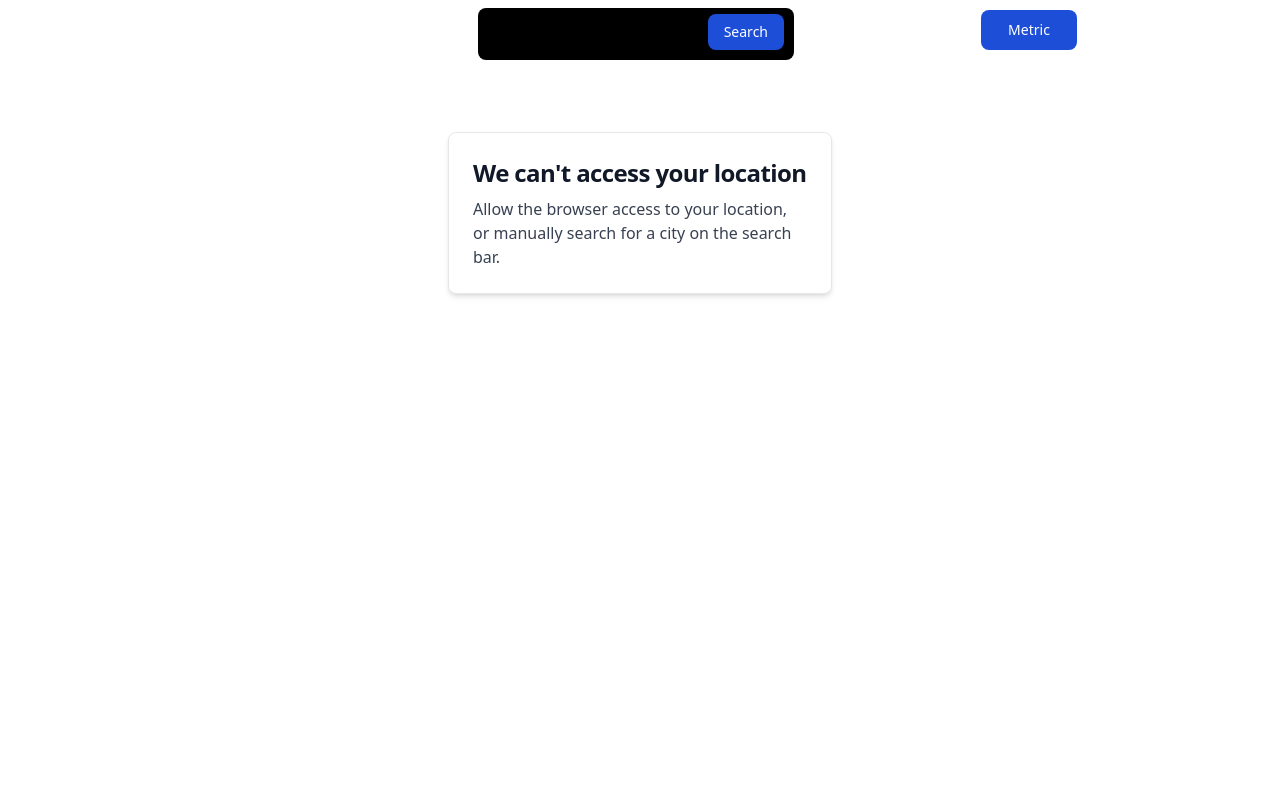
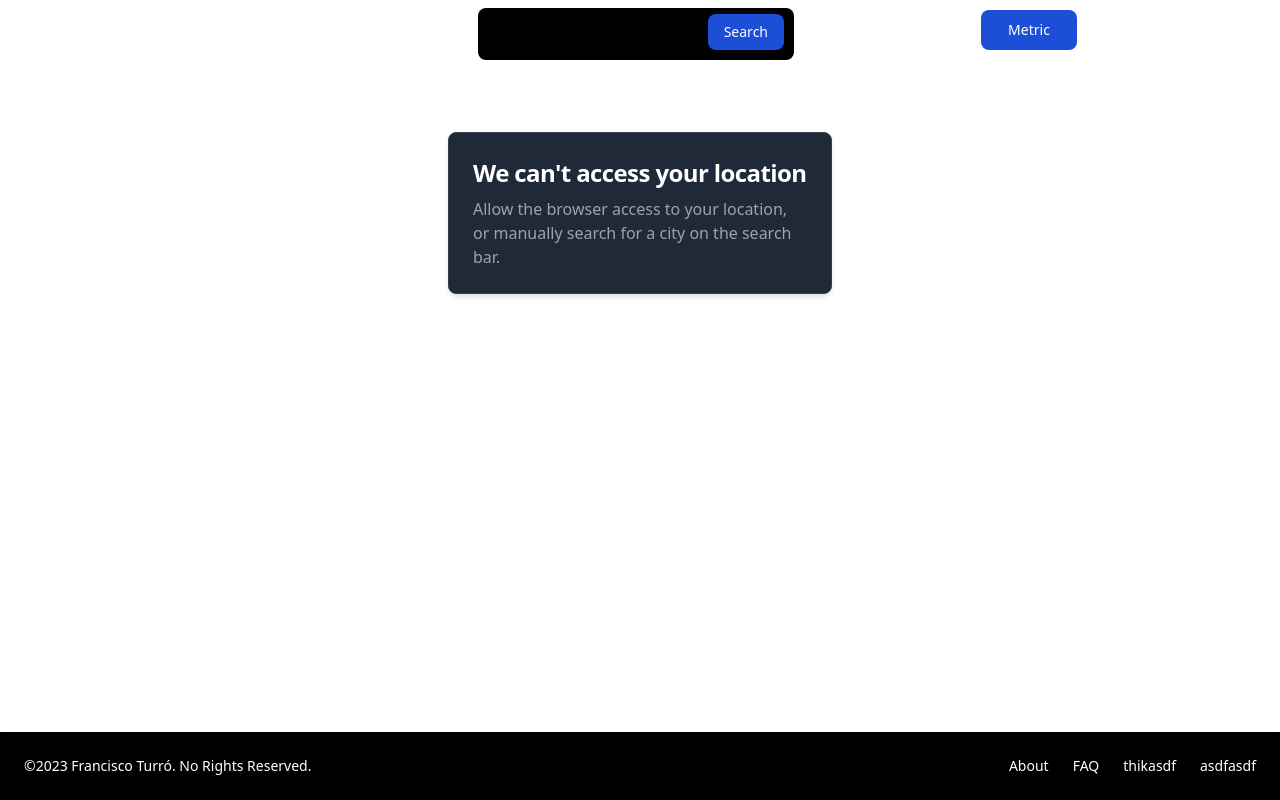
Before and after one commit to FranciscoTurro/weatherReact, a React (Vite) app: page /home in a window 1280 px wide. Built offline with nearby package versions, Linux system fonts and the light colour scheme; no server answers.

Commit message:
added a footer. added light/dark theme to the context

```diff
--- a/src/AppRouter.tsx
+++ b/src/AppRouter.tsx
@@ -1,4 +1,5 @@
 import { Route, Routes, Navigate } from 'react-router-dom';
+import { Footer } from './components/Footer/Footer';
 import { Header } from './components/Header/Header';
 import { CityPage } from './pages/CityPage';
 import { HomePage } from './pages/HomePage';
@@ -12,6 +13,7 @@ export const AppRouter = () => {
         <Route path=":city" element={<CityPage />} />
         <Route path="*" element={<Navigate to="/home" />} />
       </Routes>
+      <Footer />
     </>
   );
 };
--- /dev/null
+++ b/src/components/Footer/Footer.tsx
@@ -0,0 +1,31 @@
+export const Footer = () => {
+  return (
+    <footer className="absolute bottom-0 w-full p-4 text-white bg-black shadow md:flex md:items-center md:justify-between md:p-6">
+      <span className="text-sm sm:text-center ">
+        ©2023 Francisco Turró. No Rights Reserved.
+      </span>
+      <ul className="flex flex-wrap items-center mt-3 text-sm  sm:mt-0">
+        <li>
+          <a href="#" className="mr-4 hover:underline md:mr-6 ">
+            About
+          </a>
+        </li>
+        <li>
+          <a href="#" className="mr-4 hover:underline md:mr-6">
+            FAQ
+          </a>
+        </li>
+        <li>
+          <a href="#" className="mr-4 hover:underline md:mr-6">
+            thikasdf
+          </a>
+        </li>
+        <li>
+          <a href="#" className="hover:underline">
+            asdfasdf
+          </a>
+        </li>
+      </ul>
+    </footer>
+  );
+};
--- a/src/components/Header/Header.tsx
+++ b/src/components/Header/Header.tsx
@@ -14,7 +14,6 @@ export const Header = () => {
       {location.pathname !== '/home' ? (
         <button
           onClick={() => navigate('/')}
-          type="button"
           className="text-white bg-blue-700 hover:bg-blue-900 focus:ring-4 focus:outline-none focus:ring-blue-900 font-medium rounded-lg text-sm px-5 py-2.5 text-center inline-flex items-center mr-2 mb-2"
         >
           Home
@@ -40,7 +39,6 @@ export const Header = () => {
       <SearchBar />
       <button
         onClick={appContext!.toggleUnitSystem}
-        type="button"
         className={
           appContext!.isMetric
             ? 'w-24 text-white bg-blue-700 hover:bg-blue-900 focus:ring-4 focus:ring-blue-900 font-medium rounded-lg text-sm px-5 py-2.5 mr-2 mb-2 focus:outline-none'
@@ -48,7 +46,22 @@ export const Header = () => {
         }
       >
         {appContext!.isMetric ? 'Metric' : 'Imperial'}
-      </button>{' '}
+      </button>
     </div>
   );
 };
+
+{
+  /* <label className="relative inline-flex items-center cursor-pointer">
+        <input
+          onChange={appContext!.toggleTheme}
+          type="checkbox"
+          value=""
+          className="sr-only peer"
+        />
+        <div className="w-11 h-6 bg-gray-200 peer-focus:outline-none peer-focus:ring-4 peer-focus:ring-blue-300  rounded-full peer peer-checked:after:translate-x-full peer-checked:after:border-white after:content-[''] after:absolute after:top-[2px] after:left-[2px] after:bg-white after:border-gray-300 after:border after:rounded-full after:h-5 after:w-5 after:transition-all  peer-checked:bg-blue-600"></div>
+        <span className="ml-3 text-sm font-medium text-gray-900 ">
+          Toggle theme
+        </span>
+      </label> */
+}
--- a/src/context/Context.tsx
+++ b/src/context/Context.tsx
@@ -3,6 +3,8 @@ import { createContext } from 'react';
 interface ContextValueInterface {
   isMetric: boolean;
   toggleUnitSystem: () => void;
+  isLightMode: boolean;
+  toggleTheme: () => void;
 }
 
 export const Context = createContext<ContextValueInterface | null>(null);
--- a/src/context/ContextProvider.tsx
+++ b/src/context/ContextProvider.tsx
@@ -1,4 +1,4 @@
-import { useState } from 'react';
+import { useEffect, useState } from 'react';
 import { Context } from './Context';
 
 interface Props {
@@ -7,13 +7,30 @@ interface Props {
 
 export const ContextProvider: React.FC<Props> = ({ children }) => {
   const [isMetric, setIsMetric] = useState(true);
+  const [isLightMode, setIsLightMode] = useState(false);
 
   const toggleUnitSystem = () => {
     setIsMetric(!isMetric);
   };
 
+  const toggleTheme = () => {
+    setIsLightMode(!isLightMode);
+  };
+
+  useEffect(() => {
+    if (isLightMode) {
+      document.documentElement.classList.remove('dark');
+      document.documentElement.classList.add('light');
+    } else {
+      document.documentElement.classList.add('dark');
+      document.documentElement.classList.remove('light');
+    }
+  }, [isLightMode]);
+
   return (
-    <Context.Provider value={{ isMetric, toggleUnitSystem }}>
+    <Context.Provider
+      value={{ isMetric, toggleUnitSystem, isLightMode, toggleTheme }}
+    >
       {children}
     </Context.Provider>
   );
--- a/tailwind.config.cjs
+++ b/tailwind.config.cjs
@@ -5,4 +5,5 @@ module.exports = {
     extend: {},
   },
   plugins: [],
+  darkMode: 'class',
 };
```
Also changed, not shown: 1 other file (tests, documents, lock files or other folders).
